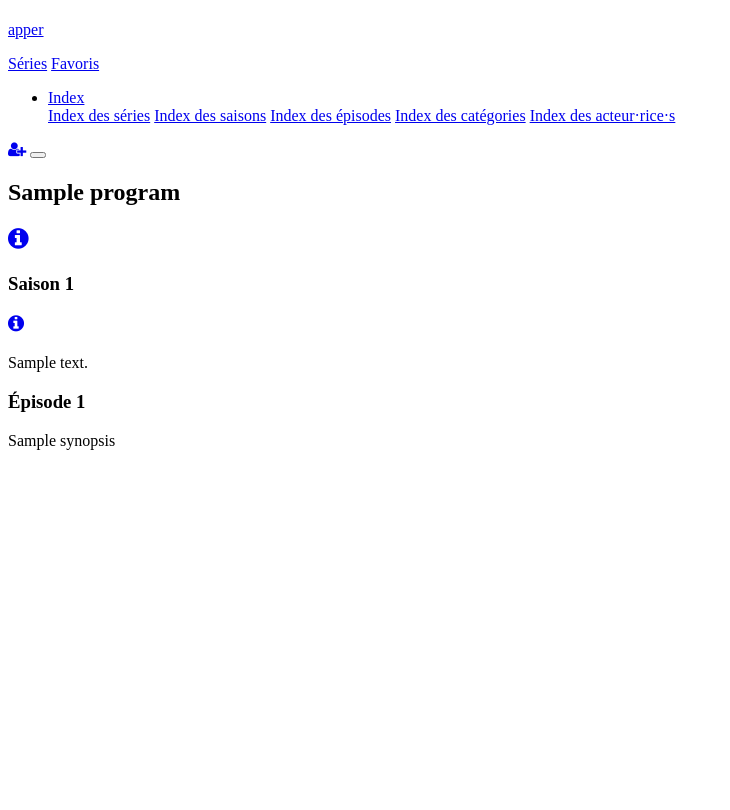
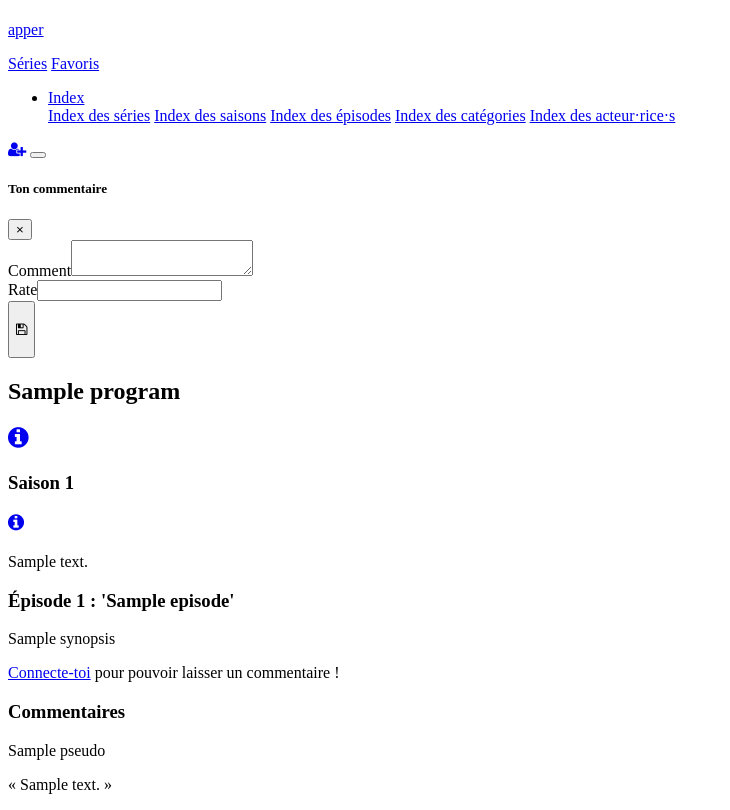
Before and after one commit to green-onions/Zapper, a Symfony app: template templates/Zapper/episode.html.twig in a window 1280 px wide. Shown: the part 407-1217 px from the top of the page, without its empty margins (0-730 px from the left). Before the commit the page ends 857 px from the top, so only its background shows below. Run offline with Twig, Linux system fonts and the light colour scheme; the template is opened without the code that fills it: most values are stand-ins (such as "Sample title", 1, 10 or a date in 2020); form fields are guessed from the names that the template uses; some libraries are stand-ins or nearby versions; some web fonts are replaced.

Commit message:
Symfony quest 19 - Add a comment on an episode

```diff
--- a/templates/Zapper/episode.html.twig
+++ b/templates/Zapper/episode.html.twig
@@ -3,19 +3,68 @@
 {% block title %}{{ program.title }}, S. {{ season.number }}, Ep. {{ episode.number }}{% endblock %}
 
 {% block body %}
-    <div class="row ml-1">
-        <h2>{{ program.title }}</h2>
+    <!-- Modal -->
+    <div class="modal fade" id="exampleModal" tabindex="-1" role="dialog" aria-labelledby="exampleModalLabel" aria-hidden="true">
+        <div class="modal-dialog" role="document">
+            <div class="modal-content">
+                <div class="modal-header bck-dark">
+                    <h5 class="modal-title title" id="exampleModalLabel">Ton commentaire</h5>
+                    <button type="button" class="close" data-dismiss="modal" aria-label="Close">
+                        <span aria-hidden="true">&times;</span>
+                    </button>
+                </div>
+                <div class="modal-body bck-dark">
+                    {{ include('episode/_comment_form.html.twig') }}
+                </div>
+            </div>
+        </div>
+    </div>
+
+    <div class="row m-0 ml-4">
+        <h2 class="ml-0">{{ program.title }}</h2>
         <h2 class="ml-1 pt-1"><a href="{{ path('zapper_seasons', {slug: program.title|lower|replace({' ': '-'})}) }}"><i class="fa fa-info-circle"></i></a></h2>
     </div>
-    <div class="row ml-4 mt-3">
-        <h3>Saison {{ season.number }}</h3>
-        <h3><a class="ml-3 pt-1" href="{{ path('zapper_episodes', {id: season.id}) }}"><i class="fa fa-info-circle"></i></a></h3>
+
+    <div class="row">
+        <div class="col-7 mr-0">
+            <div class="row m-0 ml-4">
+                <h3>Saison {{ season.number }}</h3>
+                <h3><a class="ml-3 pt-1" href="{{ path('zapper_episodes', {id: season.id}) }}"><i class="fa fa-info-circle"></i></a></h3>
+            </div>
+            <div class="row ml-0">
+                <p class="row ml-4">{{ season.description }}</p>
+            </div>
+
+            <h3 class="ml-4 mt-4">Épisode {{ episode.number }} : '{{ episode.title }}'</h3>
+            {% if episode.synopsis is null %}
+                <p class="ml-4 pl-0">Le synopsis de cet épisode n'est pas encore dans notre base de données.</p>
+            {% else %}
+                <p class="ml-4 pl-0">{{ episode.synopsis }}</p>
+            {% endif %}
+
+            {% if app.user %}
+                <button type="button" class="btn ml-4 mt-4" data-toggle="modal" data-target="#exampleModal">
+                    Ajouter un commentaire
+                </button>
+            {% else %}
+                <p class="col-7 ml-4 mt-4 bck-primary"><a href="{{ path('app_login') }}">Connecte-toi</a> pour pouvoir laisser un commentaire !</p>
+            {% endif %}
+        </div>
+        <div class="col-4 ml-5">
+            <div class="text-center">
+                <h3>Commentaires</h3>
+            </div>
+            <div class="episode-comment overflow-auto">
+                {% for comment in comments %}
+                    <div class="bck-secondary-light text-dark mb-2">
+                        <div class="row ml-0">
+                            <p class="mr-4 title">{{ comment.author.pseudo }}</p>
+                            {{ include('episode/_rate.html.twig') }}
+                        </div>
+                        <p class="mb-0">« {{ comment.comment }} »</p>
+                    </div>
+                {% endfor %}
+            </div>
+        </div>
     </div>
-    <p class="row col-7 ml-2">{{ season.description }}</p>
-    <h3 class="ml-4 mt-4">Épisode {{ episode.number }}</h3>
-    {% if episode.synopsis is null %}
-        <p class="ml-4">Le synopsis de cet épisode n'est pas encore dans notre base de données.</p>
-    {% else %}
-        <p class="ml-4">{{ episode.synopsis }}</p>
-    {% endif %}
 {% endblock %}
--- /dev/null
+++ b/templates/episode/_comment_form.html.twig
@@ -0,0 +1,7 @@
+{{ form_start(form) }}
+    {{ form_row(form.comment) }}
+    <div class="col-6 pl-0">
+        {{ form_row(form.rate) }}
+    </div>
+    <button class="btn btn-save float-right"><h4 class="m-0"><i class="fa fa-save"></i></h4></button>
+{{ form_end(form) }}
--- /dev/null
+++ b/templates/episode/_rate.html.twig
@@ -0,0 +1,41 @@
+{% if comment.rate == 1 %}
+    <div class="row">
+        <p class="yellow-star"><i class="fa fa-star"></i></p>
+        <p class="grey-star"><i class="fa fa-star"></i></p>
+        <p class="grey-star"><i class="fa fa-star"></i></p>
+        <p class="grey-star"><i class="fa fa-star"></i></p>
+        <p class="grey-star"><i class="fa fa-star"></i></p>
+    </div>
+{% elseif comment.rate == 2 %}
+    <div class="row">
+        <p class="yellow-star"><i class="fa fa-star"></i></p>
+        <p class="yellow-star"><i class="fa fa-star"></i></p>
+        <p class="grey-star"><i class="fa fa-star"></i></p>
+        <p class="grey-star"><i class="fa fa-star"></i></p>
+        <p class="grey-star"><i class="fa fa-star"></i></p>
+    </div>
+{% elseif comment.rate == 3 %}
+    <div class="row">
+        <p class="yellow-star"><i class="fa fa-star"></i></p>
+        <p class="yellow-star"><i class="fa fa-star"></i></p>
+        <p class="yellow-star"><i class="fa fa-star"></i></p>
+        <p class="grey-star"><i class="fa fa-star"></i></p>
+        <p class="grey-star"><i class="fa fa-star"></i></p>
+    </div>
+{% elseif comment.rate == 4 %}
+    <div class="row">
+        <p class="yellow-star"><i class="fa fa-star"></i></p>
+        <p class="yellow-star"><i class="fa fa-star"></i></p>
+        <p class="yellow-star"><i class="fa fa-star"></i></p>
+        <p class="yellow-star"><i class="fa fa-star"></i></p>
+        <p class="grey-star"><i class="fa fa-star"></i></p>
+    </div>
+{% elseif comment.rate == 5 %}
+    <div class="row">
+        <p class="yellow-star"><i class="fa fa-star"></i></p>
+        <p class="yellow-star"><i class="fa fa-star"></i></p>
+        <p class="yellow-star"><i class="fa fa-star"></i></p>
+        <p class="yellow-star"><i class="fa fa-star"></i></p>
+        <p class="yellow-star"><i class="fa fa-star"></i></p>
+    </div>
+{% endif %}
```
Also changed, not shown: assets/css/app.scss (+49 -0 lines), src/Controller/ZapperController.php (+24 -6 lines), src/Entity/Comment.php (added, +92 -0 lines), src/Entity/Episode.php (+43 -0 lines), src/Entity/User.php (+43 -0 lines), src/Form/CommentType.php (added, +39 -0 lines), src/Migrations/Version20200614154817.php (added, +37 -0 lines), src/Repository/CommentRepository.php (added, +50 -0 lines), README.md.
